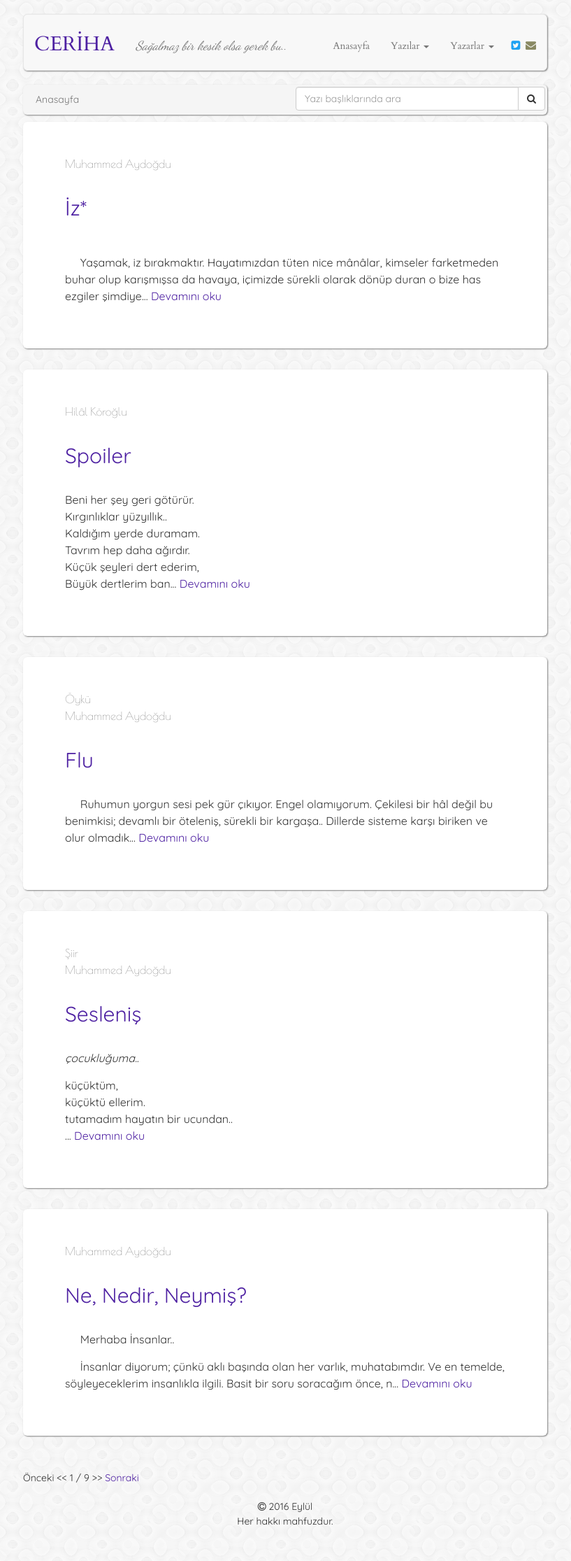
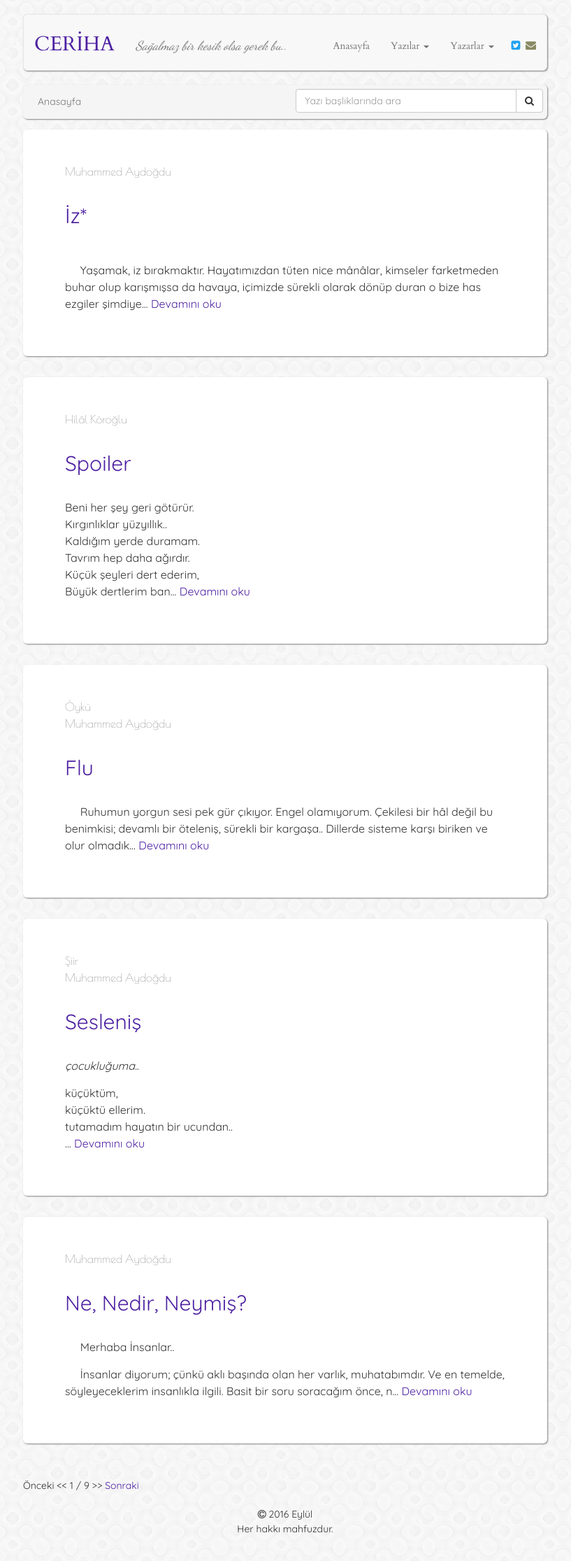
Before and after one commit to muhammedaydogdu/muhammedaydogdu.github.io, a Jekyll site: the page built from index.html, in a window 1280 px wide. Shown: the whole page at 70% size, without its empty margins (232-1049 px from the left). Built offline with Jekyll 4.4.1, drawn with Linux system fonts in a browser that asks for light colours; some web fonts are replaced; the list of posts is cut into pages by our own code.

Commit message:
Update style.css

```diff
--- a/css/style.css
+++ b/css/style.css
@@ -70,8 +70,8 @@
 
 #top {
   background-color: #f5f5f5;
-  padding: 3px;
-  margin-bottom: 10px;
+  padding: 6px;
+  margin-bottom: 15px;
   box-shadow: 1px 1px 2px grey;
   border-radius: 6px;
 }
```
